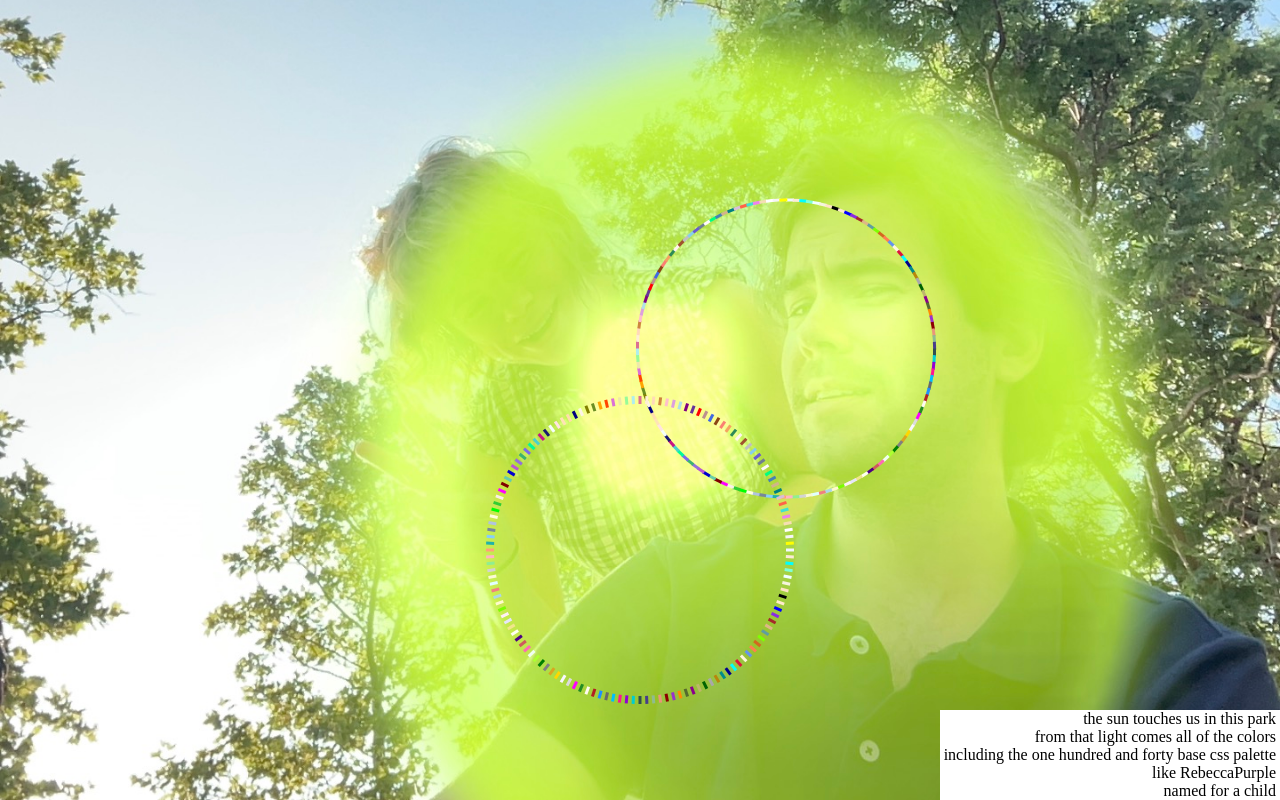
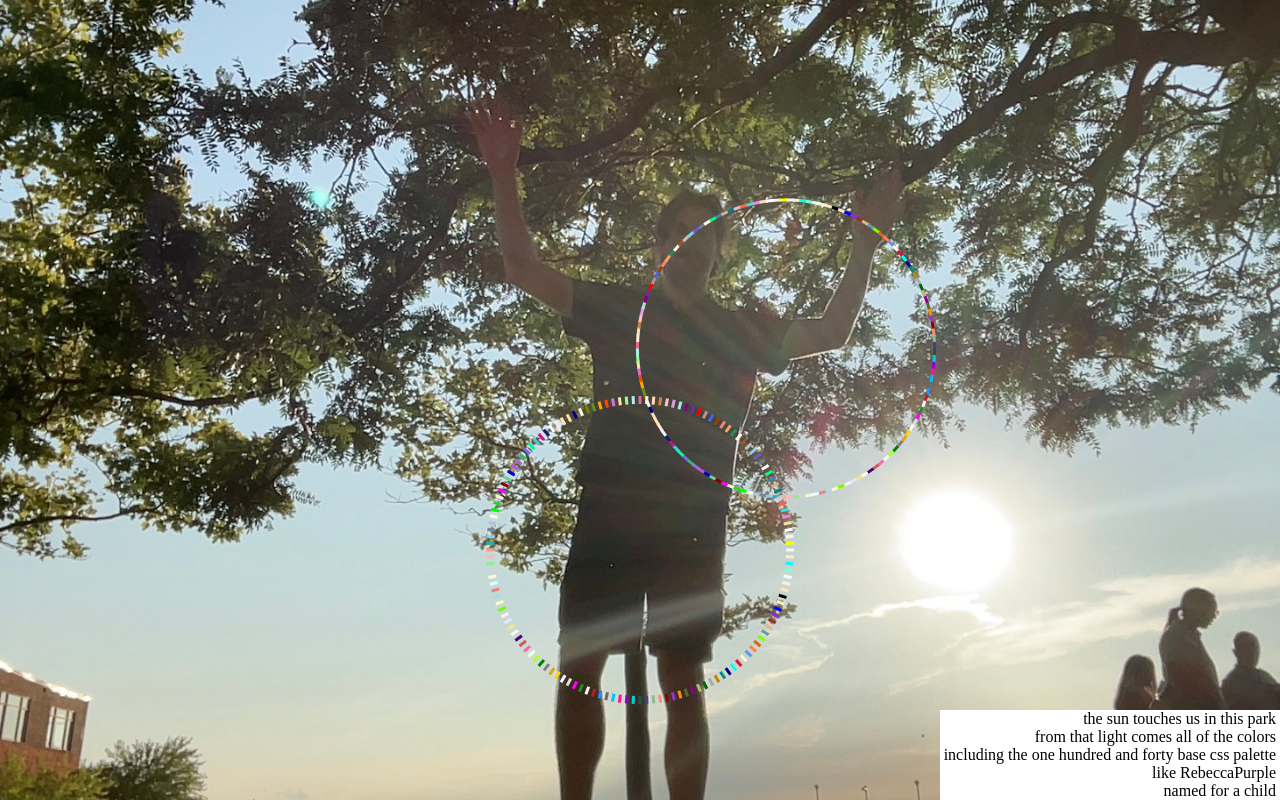
Before and after one commit to elliottetzkorn/html_energy, a plain HTML site: page index.html in a window 1280 px wide. Drawn offline with Linux system fonts and the light colour scheme.

Commit message:
Change image

```diff
--- a/index.html
+++ b/index.html
@@ -7,7 +7,7 @@
     <title>HTML Energy</title>
     <style>
         body {
-            background-image: url('energy.jpg');
+            background-image: url('sun.jpg');
             background-size: cover;
             background-position: center;
             background-repeat: no-repeat;
```
Also changed, not shown: energy.jpg (deleted), sun.jpg (added).
